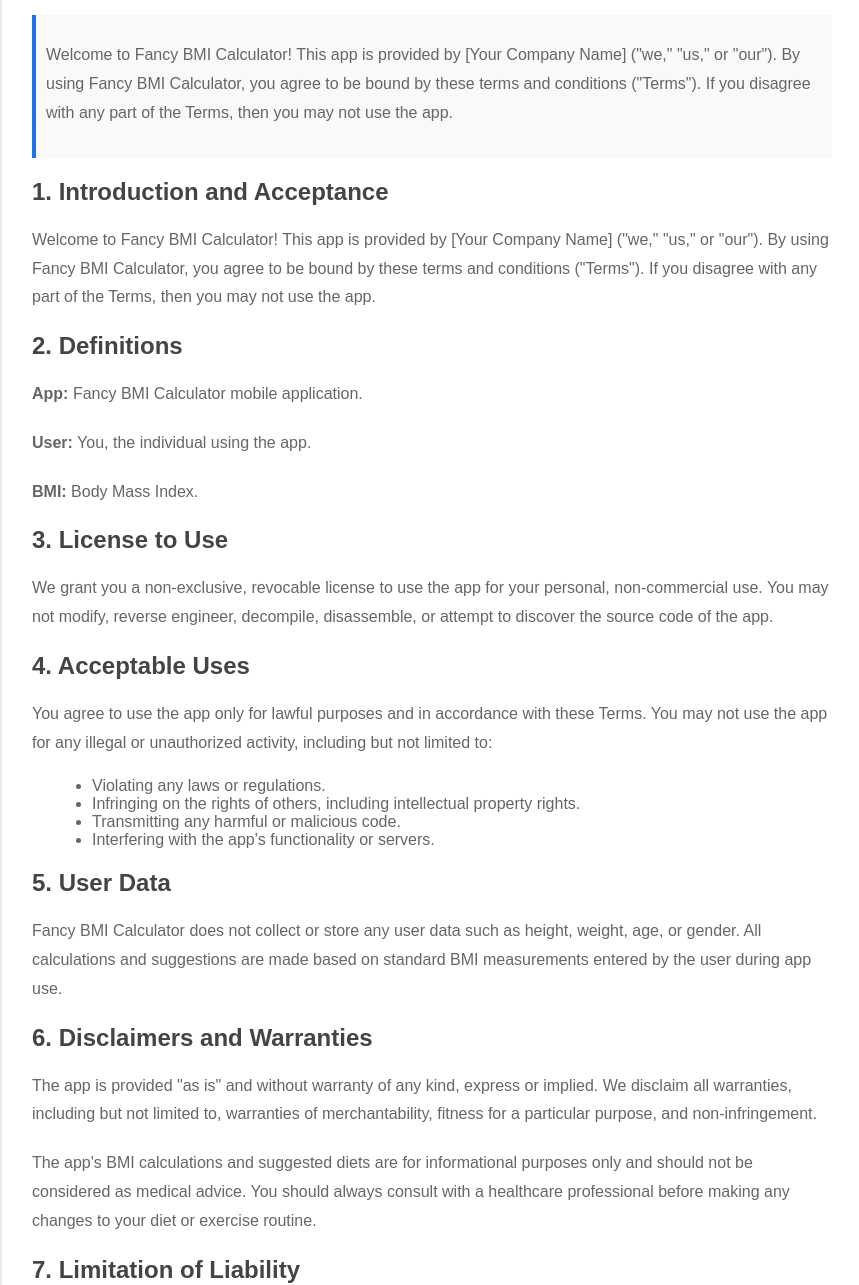
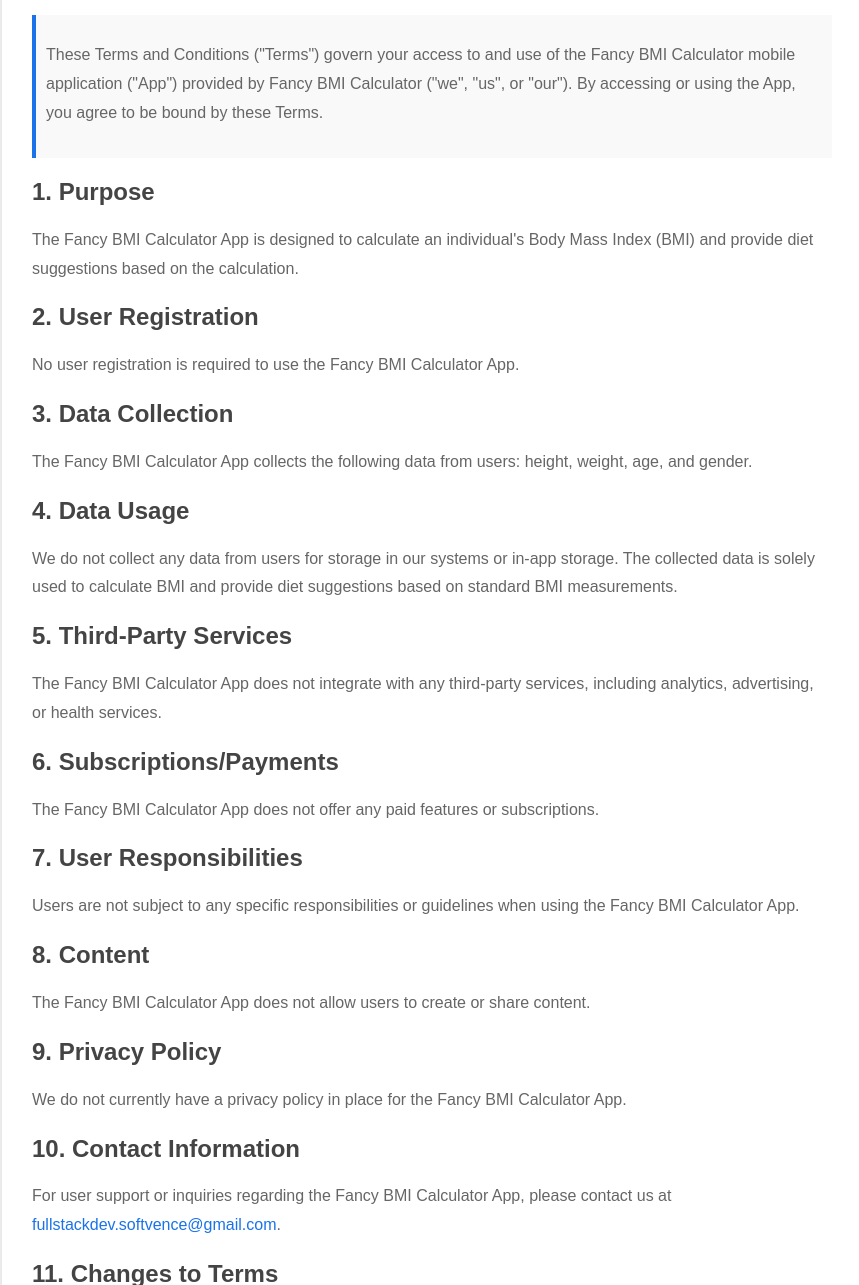
Before and after one commit to Muhammad-Monir/fancy-bmi-termrs, a plain HTML site: page index.html in a window 1280 px wide. Shown: the part 143-1428 px from the top of the page, without its empty margins (208-1067 px from the left). Drawn offline with Linux system fonts and the light colour scheme.

Commit message:
new condition

```diff
--- a/index.html
+++ b/index.html
@@ -4,7 +4,7 @@
 <head>
     <meta charset="UTF-8">
     <meta name="viewport" content="width=device-width, initial-scale=1.0">
-    <title>Terms and Conditions - Fancy BMI Calculator</title>
+    <title>Fancy BMI Calculator - Terms and Conditions</title>
     <style>
         body {
             font-family: 'Arial', sans-serif;
@@ -39,12 +39,6 @@
             margin-bottom: 20px;
         }
 
-        ul {
-            list-style-type: disc;
-            margin-left: 20px;
-            color: #666;
-        }
-
         a {
             color: #1a73e8;
             text-decoration: none;
@@ -76,69 +70,56 @@
 
 <body>
     <div class="container">
-        <h1>Terms and Conditions</h1>
+        <h1>Fancy BMI Calculator - Terms and Conditions</h1>
 
         <div class="highlight">
-            <p>Welcome to Fancy BMI Calculator! This app is provided by [Your Company Name] ("we," "us," or "our"). By
-                using Fancy BMI Calculator, you agree to be bound by these terms and conditions ("Terms"). If you
-                disagree with any part of the Terms, then you may not use the app.</p>
+            <p>These Terms and Conditions ("Terms") govern your access to and use of the Fancy BMI Calculator mobile
+                application ("App") provided by Fancy BMI Calculator ("we", "us", or "our"). By accessing or using the
+                App, you agree to be bound by these Terms.</p>
         </div>
 
-        <h2>1. Introduction and Acceptance</h2>
-        <p>Welcome to Fancy BMI Calculator! This app is provided by [Your Company Name] ("we," "us," or "our"). By using
-            Fancy BMI Calculator, you agree to be bound by these terms and conditions ("Terms"). If you disagree with
-            any part of the Terms, then you may not use the app.</p>
+        <h2>1. Purpose</h2>
+        <p>The Fancy BMI Calculator App is designed to calculate an individual's Body Mass Index (BMI) and provide diet
+            suggestions based on the calculation.</p>
 
-        <h2>2. Definitions</h2>
-        <p><strong>App:</strong> Fancy BMI Calculator mobile application.</p>
-        <p><strong>User:</strong> You, the individual using the app.</p>
-        <p><strong>BMI:</strong> Body Mass Index.</p>
+        <h2>2. User Registration</h2>
+        <p>No user registration is required to use the Fancy BMI Calculator App.</p>
 
-        <h2>3. License to Use</h2>
-        <p>We grant you a non-exclusive, revocable license to use the app for your personal, non-commercial use. You may
-            not modify, reverse engineer, decompile, disassemble, or attempt to discover the source code of the app.</p>
+        <h2>3. Data Collection</h2>
+        <p>The Fancy BMI Calculator App collects the following data from users: height, weight, age, and gender.</p>
 
-        <h2>4. Acceptable Uses</h2>
-        <p>You agree to use the app only for lawful purposes and in accordance with these Terms. You may not use the app
-            for any illegal or unauthorized activity, including but not limited to:</p>
-        <ul>
-            <li>Violating any laws or regulations.</li>
-            <li>Infringing on the rights of others, including intellectual property rights.</li>
-            <li>Transmitting any harmful or malicious code.</li>
-            <li>Interfering with the app's functionality or servers.</li>
-        </ul>
+        <h2>4. Data Usage</h2>
+        <p>We do not collect any data from users for storage in our systems or in-app storage. The collected data is
+            solely used to calculate BMI and provide diet suggestions based on standard BMI measurements.</p>
 
-        <h2>5. User Data</h2>
-        <p>Fancy BMI Calculator does not collect or store any user data such as height, weight, age, or gender. All
-            calculations and suggestions are made based on standard BMI measurements entered by the user during app use.
+        <h2>5. Third-Party Services</h2>
+        <p>The Fancy BMI Calculator App does not integrate with any third-party services, including analytics,
+            advertising, or health services.</p>
+
+        <h2>6. Subscriptions/Payments</h2>
+        <p>The Fancy BMI Calculator App does not offer any paid features or subscriptions.</p>
+
+        <h2>7. User Responsibilities</h2>
+        <p>Users are not subject to any specific responsibilities or guidelines when using the Fancy BMI Calculator App.
         </p>
 
-        <h2>6. Disclaimers and Warranties</h2>
-        <p>The app is provided "as is" and without warranty of any kind, express or implied. We disclaim all warranties,
-            including but not limited to, warranties of merchantability, fitness for a particular purpose, and
-            non-infringement.</p>
-        <p>The app's BMI calculations and suggested diets are for informational purposes only and should not be
-            considered as medical advice. You should always consult with a healthcare professional before making any
-            changes to your diet or exercise routine.</p>
+        <h2>8. Content</h2>
+        <p>The Fancy BMI Calculator App does not allow users to create or share content.</p>
 
-        <h2>7. Limitation of Liability</h2>
-        <p>We shall not be liable for any damages arising from or related to the use of the app, including but not
-            limited to, direct, indirect, incidental, consequential, or punitive damages.</p>
+        <h2>9. Privacy Policy</h2>
+        <p>We do not currently have a privacy policy in place for the Fancy BMI Calculator App.</p>
 
-        <h2>8. Termination</h2>
-        <p>We may terminate your access to the app at any time and for any reason, without notice.</p>
+        <h2>10. Contact Information</h2>
+        <p>For user support or inquiries regarding the Fancy BMI Calculator App, please contact us at <a
+                href="mailto:fullstackdev.softvence@gmail.com">fullstackdev.softvence@gmail.com</a>.</p>
 
-        <h2>9. Governing Law and Dispute Resolution</h2>
-        <p>These Terms shall be governed by and construed in accordance with the laws of [Your State], without regard to
-            its conflict of law provisions. Any dispute arising out of or relating to these Terms shall be settled by
-            [Arbitration or Court System] in [Your State].</p>
+        <h2>11. Changes to Terms</h2>
+        <p>We reserve the right to modify or revise these Terms at any time. By continuing to access or use the App
+            after any such modifications, you agree to be bound by the updated Terms.</p>
 
-        <h2>10. Contact Us</h2>
-        <p>If you have any questions about these Terms, please contact us at:</p>
-        <p class="contact"><a href="mailto:fullstackdev.softvence@gmail.com">fullstackdev.softvence@gmail.com</a></p>
-
-        <h2>11. Entire Agreement</h2>
-        <p>These Terms constitute the entire agreement between you and us regarding the use of the app.</p>
+        <h2>12. Governing Law</h2>
+        <p>These Terms shall be governed by and construed in accordance with the laws of [Your Jurisdiction], without
+            regard to its conflict of law provisions.</p>
 
         <footer>
             &copy; 2024 Fancy BMI Calculator. All rights reserved.
```
